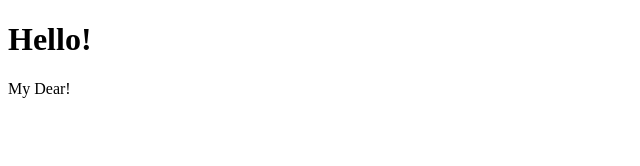
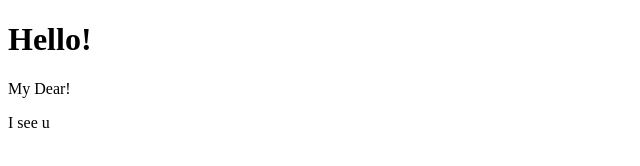
Before and after one commit to barnysha/testApp, a plain HTML site: page index.html in a window 1280 px wide. Shown: the full height of the page, 0-640 px from the left. Drawn offline with Linux system fonts and the light colour scheme.

Commit message:
Update index.html

```diff
--- a/index.html
+++ b/index.html
@@ -10,5 +10,6 @@
     <h1>Hello!</h1>
 
     <p> My Dear! </p>
+    <p> I see u </p>
 </body>
 </html>
```
